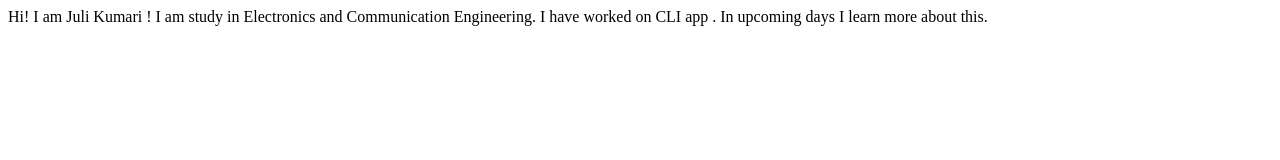
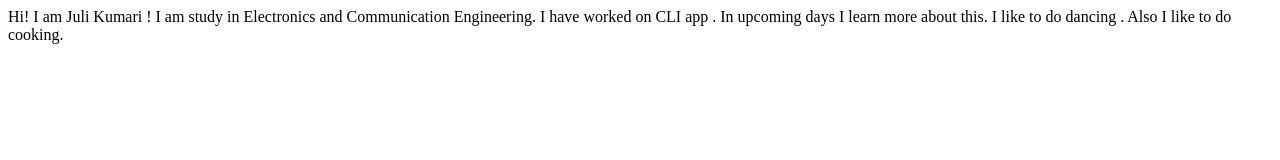
Before and after one commit to Juli-Kumari/JuliKumari123-site, a plain HTML site: page index.html in a window 1280 px wide. Drawn offline with Linux system fonts and the light colour scheme.

Commit message:
update interest

```diff
--- a/index.html
+++ b/index.html
@@ -12,5 +12,7 @@
 
     I have worked on CLI app . In upcoming days I learn more about this.
 
+    I like to do dancing . Also I like to do cooking.
+
 </body>
 </html>
```
